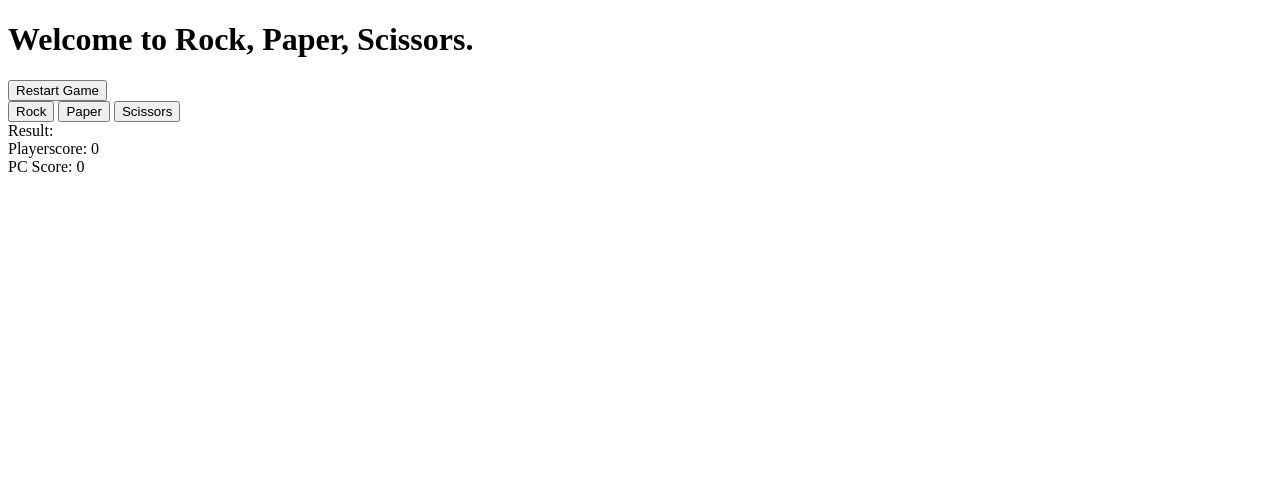
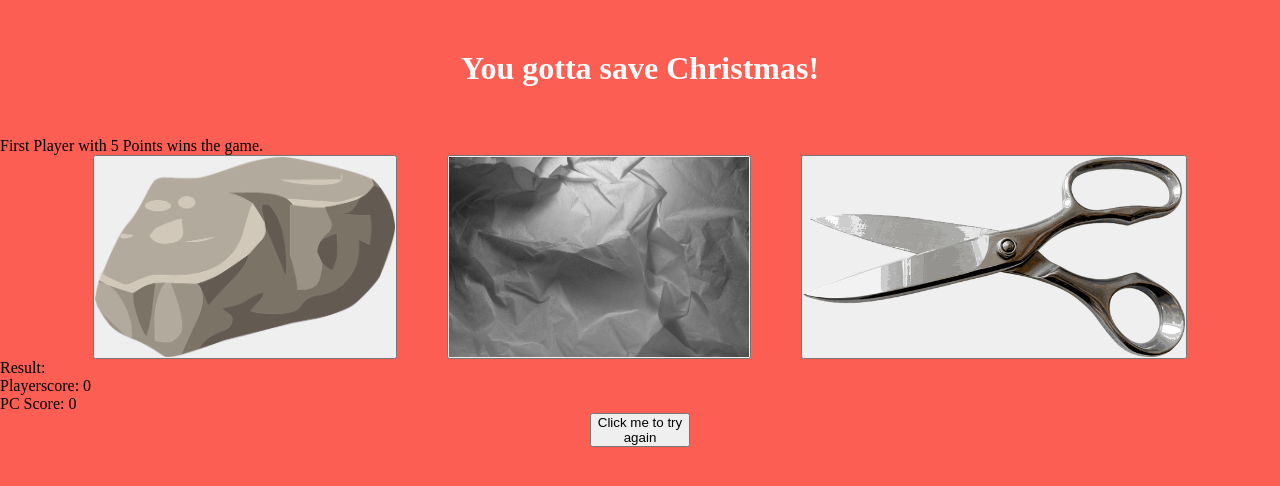
Before and after one commit to IgelCode/rock-paper-scissors, a website: page index.html in a window 1280 px wide. Drawn offline with Linux system fonts and the light colour scheme.

Commit message:
added a bit css wip

```diff
--- a/index.html
+++ b/index.html
@@ -9,18 +9,22 @@
     <title>Rock, Paper, Scissors</title>
 </head>
 <body>
- <h1>Welcome to Rock, Paper, Scissors.</h1>
+ <h1>You gotta save Christmas!</h1>
 
- <button onClick="window.location.reload();">Restart Game</button>
+ <div class="gamemode">First Player with 5 Points wins the game.</div>
 
  <div class="buttons">
-    <button id="rock" class="button">Rock</button>
-    <button id="paper" class="button">Paper</button>
-    <button id="scissors" class="button">Scissors</button>
+    <button id="rock" class="button"><img src="img/rock.png" class="clickme"></button>
+    <button id="paper" class="button"><img src="img/paper.jpg" class="clickme"></button>
+    <button id="scissors" class="button"><img src="img/scissors.png" class="clickme"></button>
  </div>
  <div>Result: <span id="result"></span></div>
  <div>Playerscore: <span id="player-score">0</span></div>
  <div>PC Score: <span id="pc-score">0</span></div>
 
+ <div class="restart">
+    <button id="restart" onClick="window.location.reload();">Click me to try again</button>
+   </div>
+
 </body>
 </html>
--- a/style.css
+++ b/style.css
@@ -0,0 +1,43 @@
+* {
+    margin: 0;
+    padding: 0;
+}
+
+body {
+    background-color: #fd5e53;
+}
+
+h1 {
+    color: #f9fcfb;
+    display: flex;
+    justify-content: center;
+    margin: 50px;
+}
+
+.buttons {
+    display: flex;
+    justify-content: center;
+    gap: 50px;
+}
+
+.restart {
+    display: flex;
+    justify-content: center;
+}
+#restart {
+    display: flex;
+    align-items: center;
+    justify-content: center;
+    width: 100px;
+}
+
+.button {
+    display: flex;
+    align-items: center;
+    justify-content: center;
+}
+
+.clickme {
+    height: 200px;
+    width: auto;
+}
```
Also changed, not shown: img/grinch.png (added), img/hero.png (added), img/paper.jpg (added), img/rock.png (added), img/scissors.png (added).
